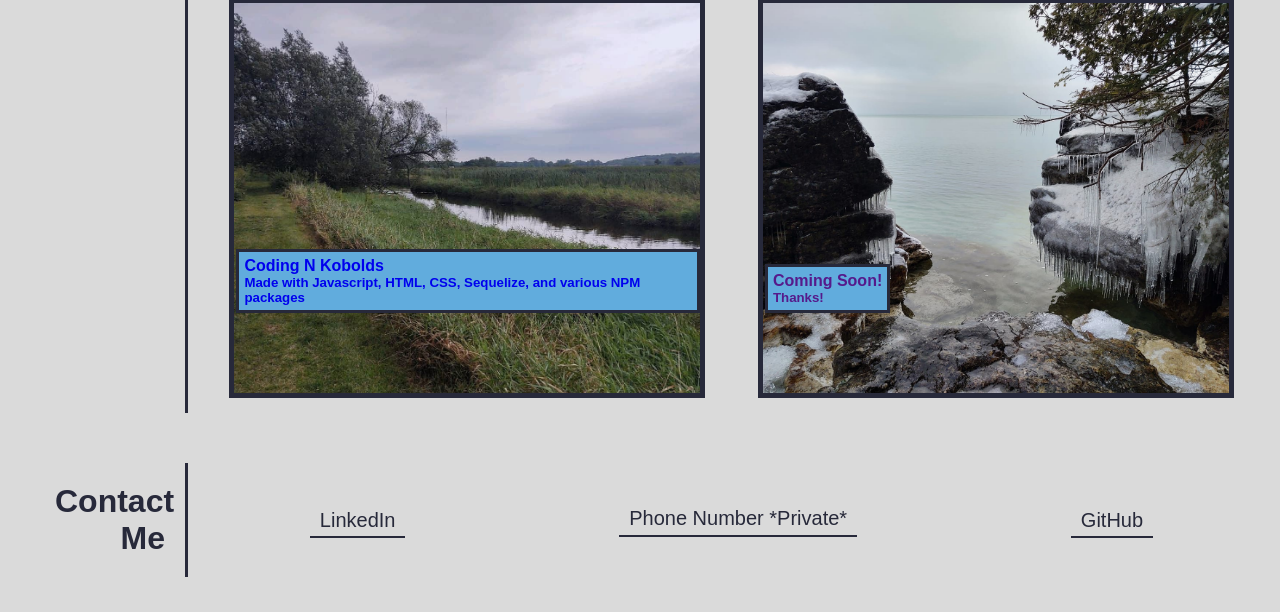
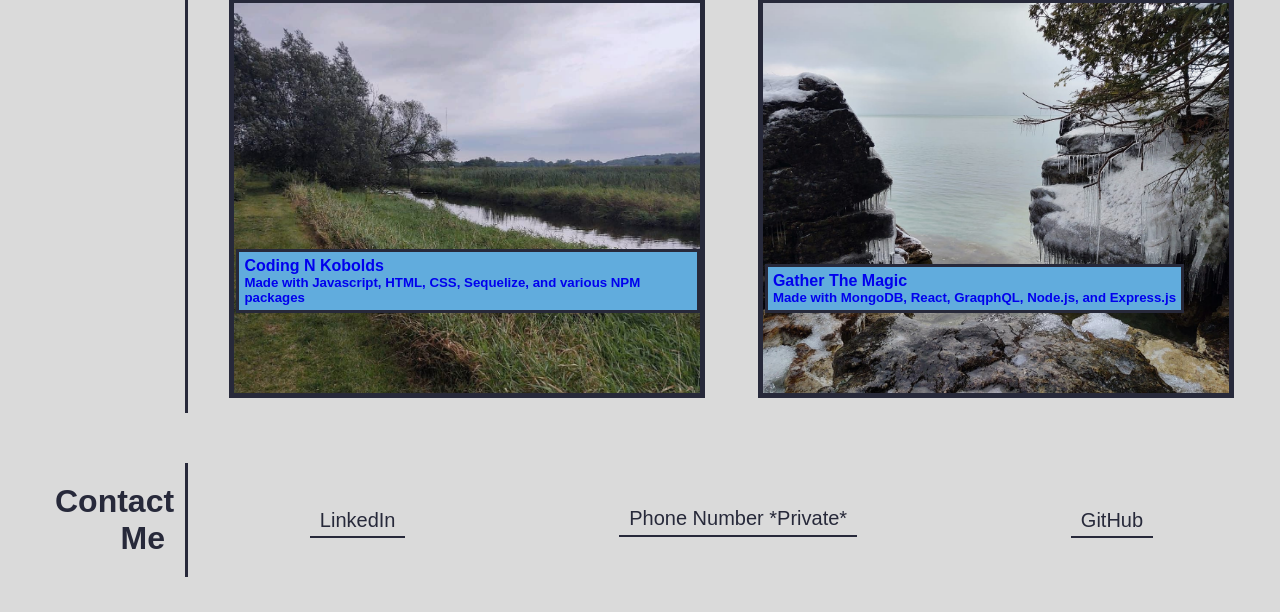
Before and after one commit to CameronSickler/professional-portfolio, a plain HTML site: page index.html in a window 1280 px wide. Shown: the part 1443-2055 px from the top of the page. Drawn offline with Linux system fonts and the light colour scheme.

Commit message:
add gather the magic

```diff
--- a/index.html
+++ b/index.html
@@ -157,11 +157,11 @@
                     </span>
                 </a>
 
-                <a class="other-project" href="" alt="link not ready yet" alt="frozen lake">
+                <a class="other-project" href="https://gather-the-magic.herokuapp.com/" alt="Gather The Magic">
                     <img class="other-project-pic" src="./assets/images/frozen-lake.jpg" alt="frozen lake" />
                     <span class="other-project-text">
-                        <h4>Coming Soon!</h4>
-                        <h5>Thanks!</h5>
+                        <h4>Gather The Magic</h4>
+                        <h5>Made with MongoDB, React, GraqphQL, Node.js, and Express.js </h5>
                     </span>
                 </a>
 
```
